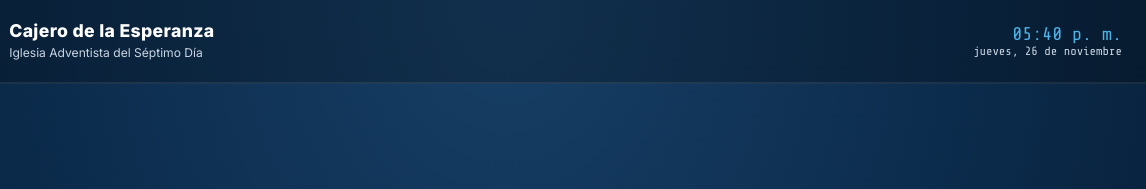
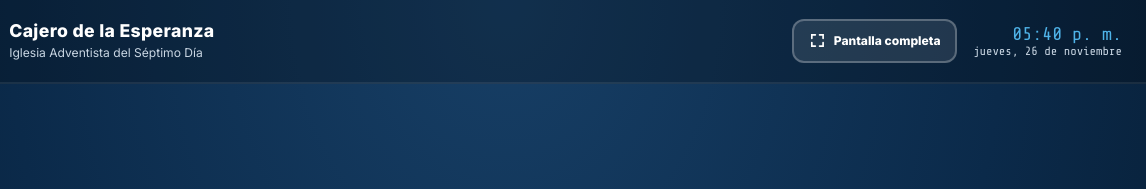
Before and after one commit to Azbeltk/Cajero-adventista, a plain HTML site: page index.html in a window 1280 px wide. Shown: the top 189 px of the page, 134-1280 px from the left. Drawn offline with nearby package versions, Linux system fonts and the light colour scheme.

Commit message:
Agrega botón para pantalla completa

```diff
--- a/index.html
+++ b/index.html
@@ -45,6 +45,12 @@ header.bar{display:flex;align-items:center;justify-content:space-between;
   border:3px solid var(--blanco);display:grid;place-items:center;font-weight:800;font-size:.8em;letter-spacing:.05em}
 .brand-txt b{display:block;font-size:1.05em;letter-spacing:.02em}
 .brand-txt span{font-size:.72em;color:var(--gris)}
+.hdr-right{display:flex;align-items:center;gap:2vmin}
+#fs-btn{font:inherit;font-size:.72em;font-weight:700;color:#fff;background:rgba(255,255,255,.1);border:2px solid rgba(255,255,255,.25);
+  border-radius:12px;padding:1vmin 1.8vmin;min-height:44px;display:flex;align-items:center;gap:1vmin;cursor:pointer;white-space:nowrap}
+#fs-btn:active{background:rgba(255,255,255,.25)}
+#fs-btn svg{width:1.4em;height:1.4em}
+@media (max-width:640px){#fs-btn span{display:none}}
 .clock{font-family:'Share Tech Mono',monospace;font-size:1.1em;text-align:right;color:var(--celeste)}
 .clock small{display:block;font-size:.65em;color:var(--gris)}
 
@@ -283,7 +289,7 @@ input.display{font-size:1.7em}
       <span data-logo="iasd"></span>
       <div class="brand-txt"><b id="hdr-title">Cajero de la Esperanza</b><span id="hdr-sub">Iglesia Adventista del Séptimo Día</span></div>
     </div>
-    <div class="clock"><span id="clk">--:--</span><small id="clk-date"></small></div>
+    <div class="hdr-right"><button id="fs-btn" type="button" title="Pantalla completa" aria-label="Pantalla completa"></button><div class="clock"><span id="clk">--:--</span><small id="clk-date"></small></div></div>
   </header>
 
   <main>
@@ -962,6 +968,20 @@ $("#adm-comuna").onclick=()=>{
   if(c===null) return;
   store.set("cajero_comuna",c.trim()); openAdminRefresh();
 };
+/* Botón de pantalla completa (esquina superior derecha) */
+const FS_ON='<svg viewBox="0 0 24 24" fill="none" stroke="currentColor" stroke-width="2.4" stroke-linecap="round"><path d="M4 9V4h5M20 9V4h-5M4 15v5h5M20 15v5h-5"/></svg><span>Pantalla completa</span>';
+const FS_OFF='<svg viewBox="0 0 24 24" fill="none" stroke="currentColor" stroke-width="2.4" stroke-linecap="round"><path d="M9 4v5H4M15 4v5h5M9 20v-5H4M15 20v-5h5"/></svg><span>Salir</span>';
+function paintFs(){
+  const b=$("#fs-btn");
+  if(!document.documentElement.requestFullscreen){ b.style.display="none"; return }  // p. ej. iPhone
+  b.innerHTML=document.fullscreenElement?FS_OFF:FS_ON;
+}
+$("#fs-btn").addEventListener("click",e=>{
+  e.stopPropagation();                       // no cuenta como "tocar para comenzar"
+  if(document.fullscreenElement) document.exitFullscreen().catch(()=>{}); else tryFullscreen();
+});
+document.addEventListener("fullscreenchange",paintFs);
+paintFs();
 $("#adm-fs").onclick=()=>{
   if(document.fullscreenElement) document.exitFullscreen().catch(()=>{}); else tryFullscreen();
 };
```
